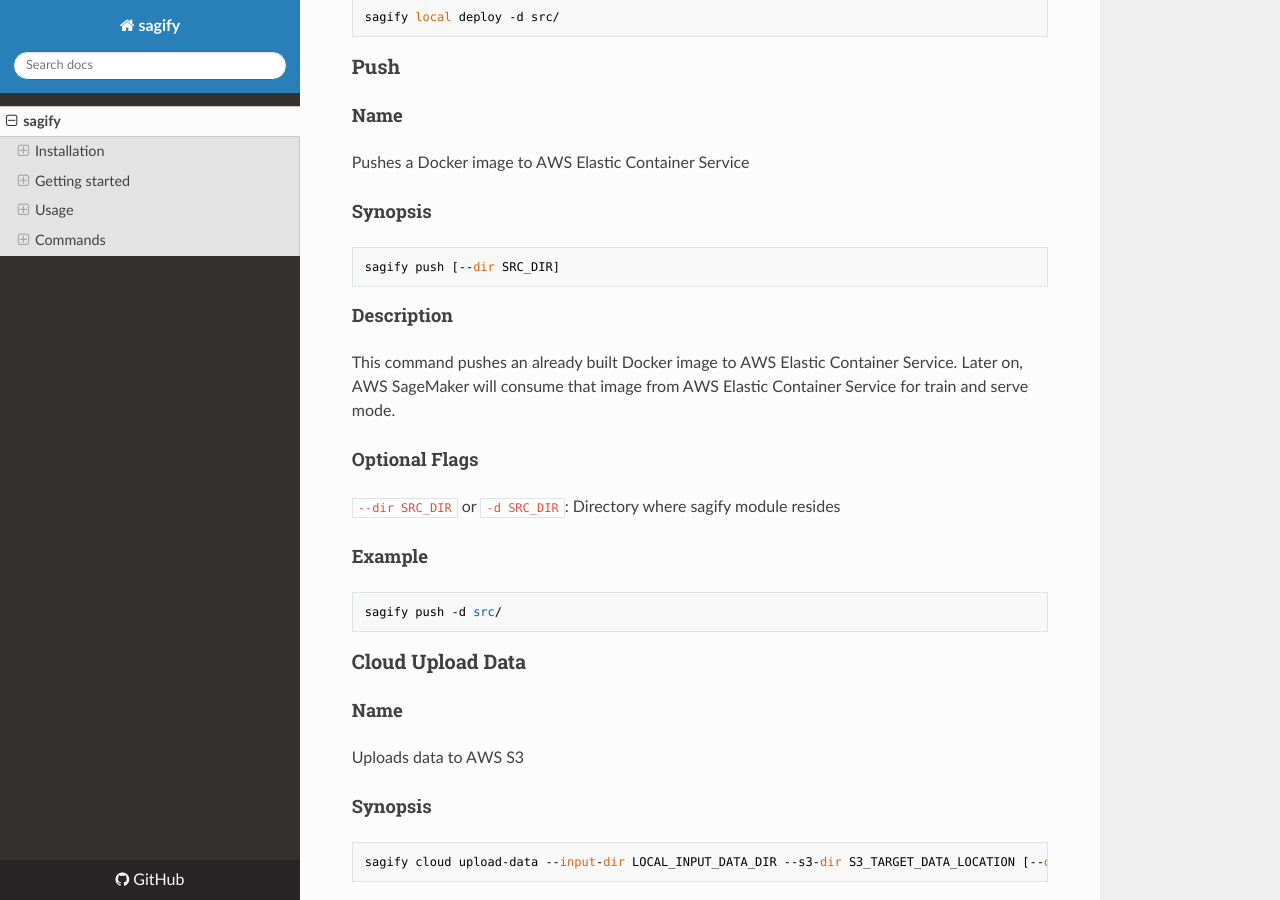
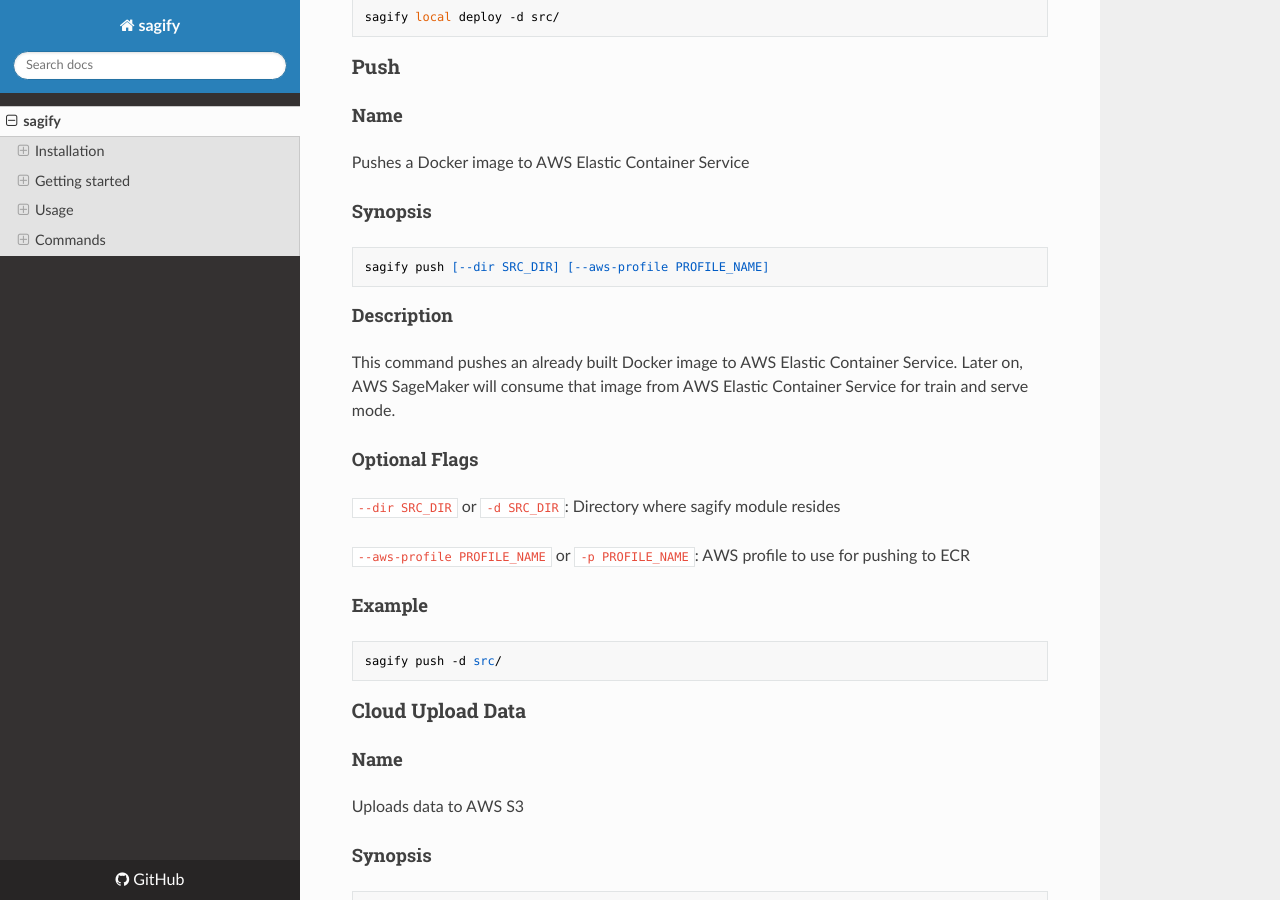
Before and after one commit to Kenza-AI/sagify, an MkDocs documentation site: the page built from docs/index.md, in a window 1280 px wide and 900 px high, scrolled down 13097 px. Built offline with MkDocs 1.6.1, drawn with Linux system fonts in a browser that asks for light colours; nearby versions of some CDN libraries.

Commit message:
Added docs to cover new option.

```diff
--- a/docs/index.md
+++ b/docs/index.md
@@ -407,7 +407,7 @@
 
 #### Synopsis
 
-    sagify push [--dir SRC_DIR]
+    sagify push [--dir SRC_DIR] [--aws-profile PROFILE_NAME]
 
 #### Description
 
@@ -416,6 +416,8 @@
 #### Optional Flags
 
 `--dir SRC_DIR` or `-d SRC_DIR`: Directory where sagify module resides
+
+`--aws-profile PROFILE_NAME` or `-p PROFILE_NAME`: AWS profile to use for pushing to ECR
 
 #### Example
 
```
